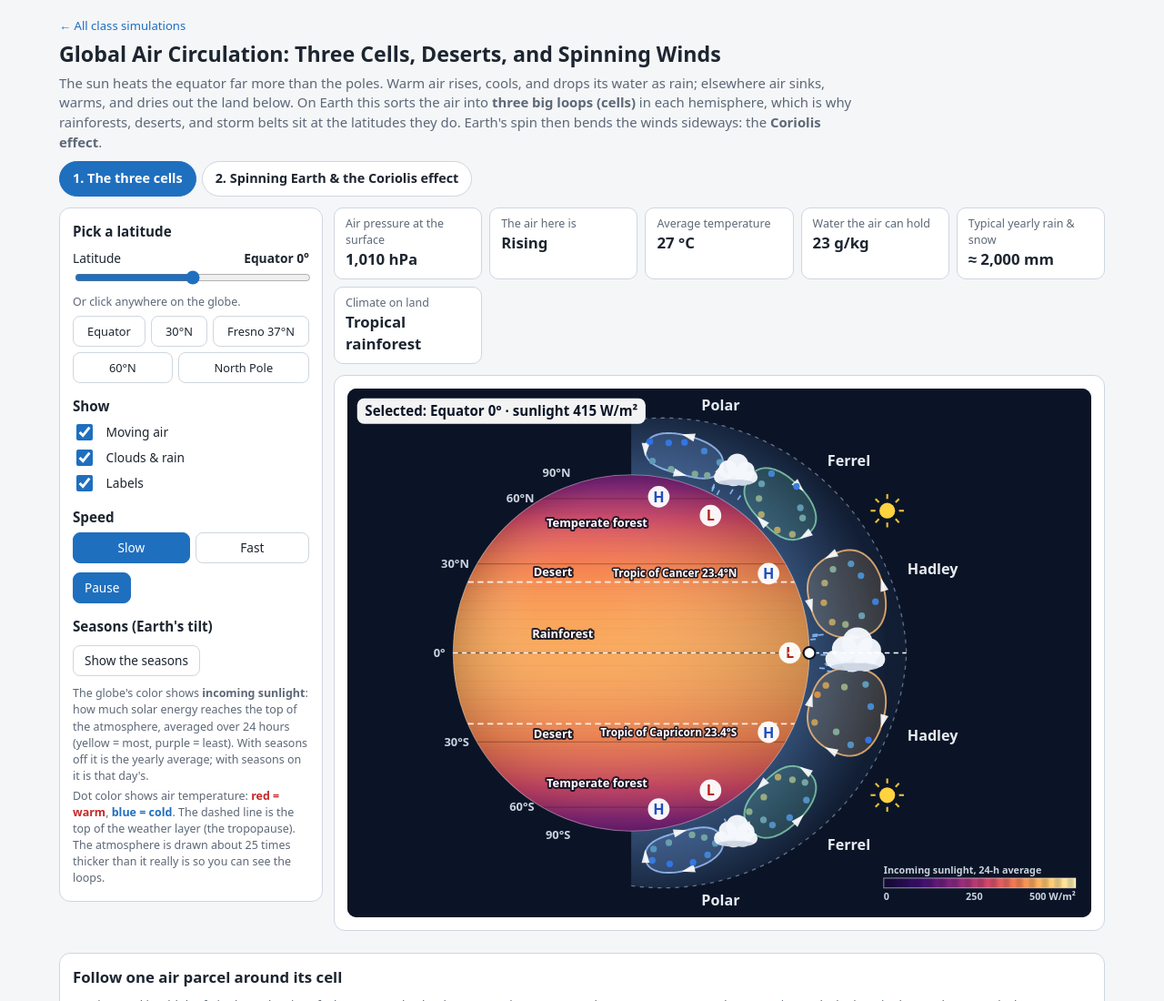
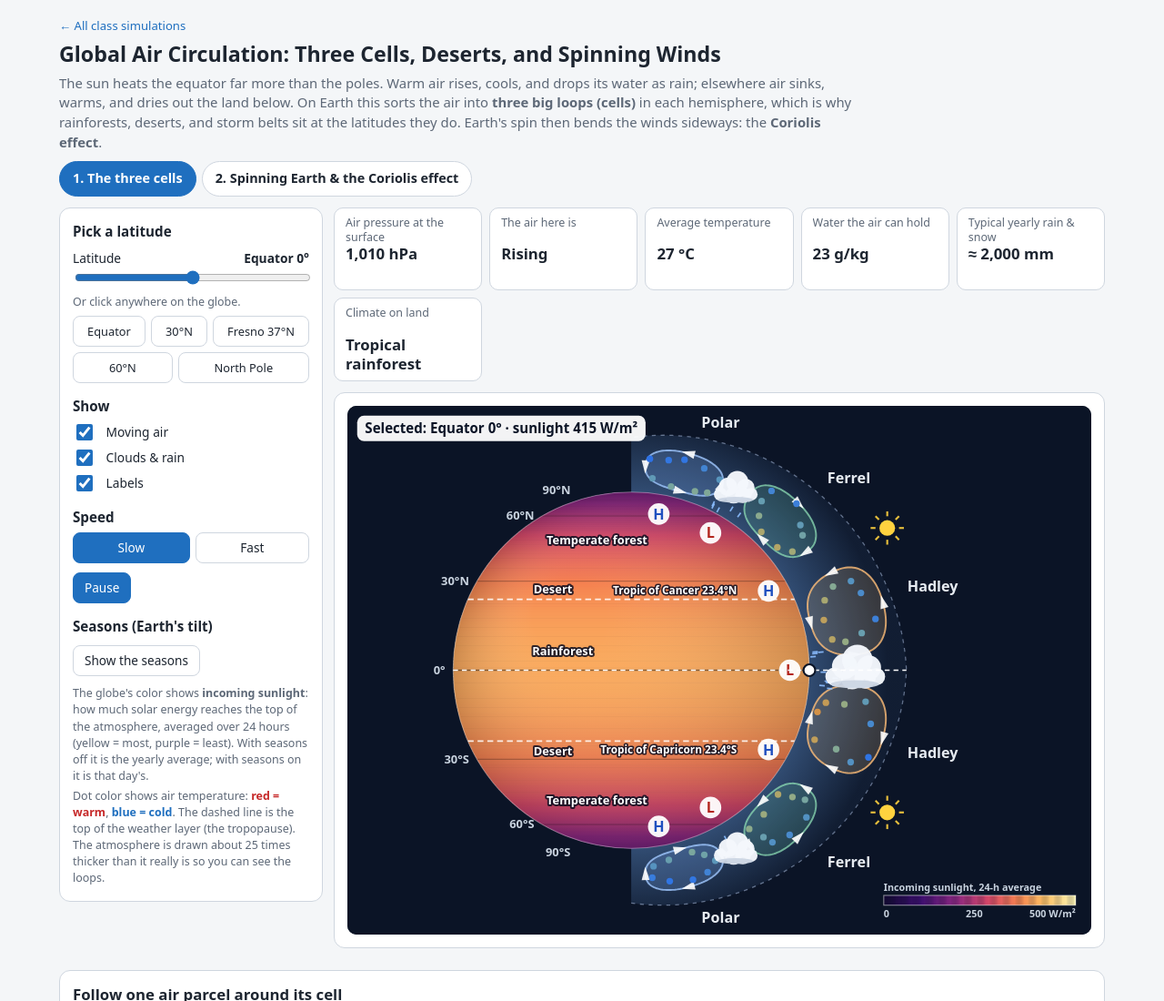
Before and after one commit to malachi-whitford/class-sims, a plain HTML site: page sims/global-circulation/index.html in a window 1280 px wide. Shown: the top 1100 px of the page at 91% size. Drawn offline with Linux system fonts and the light colour scheme; animation ran at ten frames a second.

Commit message:
Global circulation: fixed-size measurement boxes so the sims never shift
Co-Authored-By: Claude Opus 5.5 <noreply@anthropic.com>
Claude-Session: https://claude.ai/code/session_01X3v8s4M4pDdqukg5QbnsqF

```diff
--- a/sims/global-circulation/index.html
+++ b/sims/global-circulation/index.html
@@ -68,6 +68,9 @@ canvas{display:block;width:100%;height:auto;border-radius:10px;touch-action:mani
 #cv3{aspect-ratio:760/520;background:#070d1a}
 .tiles.six{grid-template-columns:repeat(auto-fit,minmax(140px,1fr))}
 .tile .v.sm{font-size:1.05rem}
+/* fixed-size boxes: every label and value gets room for exactly two lines, so the sim below never moves */
+.tiles.six .tile .k{line-height:1.25;height:2.5em;overflow:hidden}
+.tiles.six .tile .v.sm{line-height:1.25;height:2.5em;overflow:hidden;display:-webkit-box;-webkit-line-clamp:2;-webkit-box-orient:vertical}
 .quick{display:flex;flex-wrap:wrap;gap:6px;margin:6px 0}
 .quick button{flex:1 1 auto;font-size:.8rem;padding:5px 8px}
 #spin.on,#seasonsBtn.on,#seasonsBtn1.on{background:var(--accent);border-color:var(--accent);color:#fff}
```
